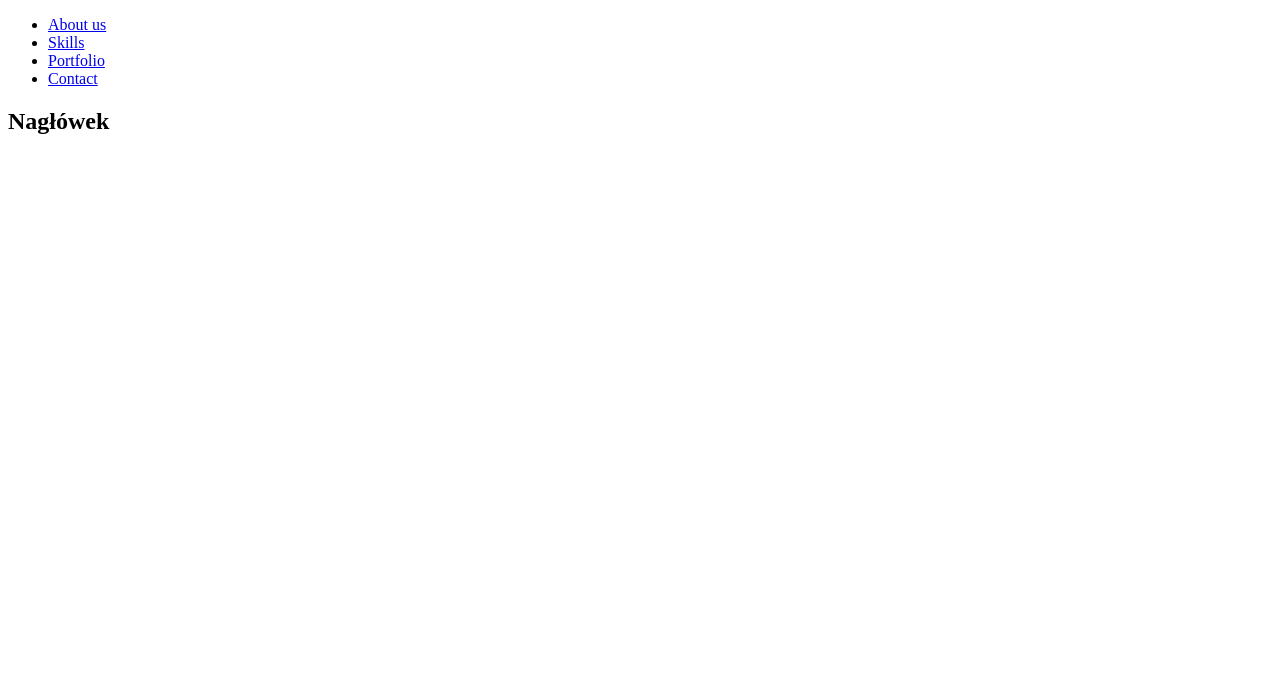
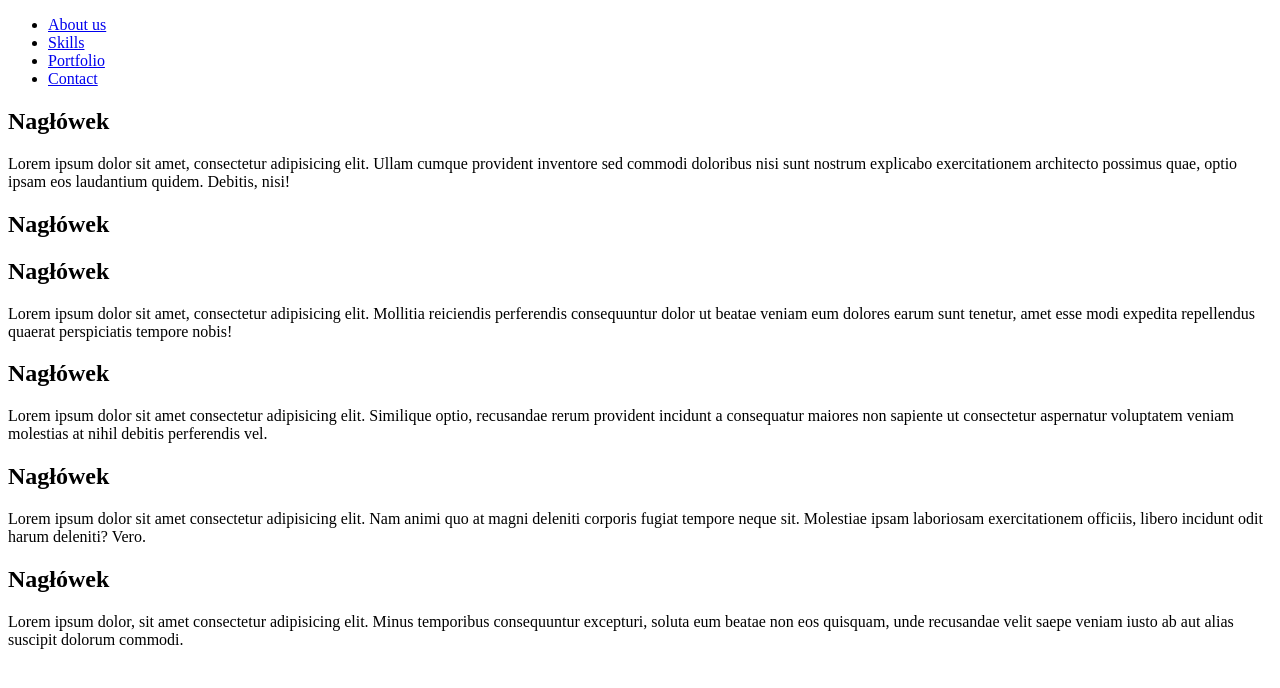
Before and after one commit to maciejrakowski98/prosta-strona-html, a plain HTML site: page index.html in a window 1280 px wide. Drawn offline with Linux system fonts and the light colour scheme.

Commit message:
sekcja skill

```diff
--- a/index.html
+++ b/index.html
@@ -15,8 +15,28 @@
             <li><a href="#contact">Contact</a></li>
         </ul>
     </nav>
-    <section id="about" class="About us">
+    <section id="About us" class="section">
         <h1>Nagłówek</h1>
+        <p>Lorem ipsum dolor sit amet, consectetur adipisicing elit. Ullam cumque provident inventore sed commodi doloribus nisi sunt nostrum explicabo exercitationem architecto possimus quae, optio ipsam eos laudantium quidem. Debitis, nisi!</p>
+    </section>
+    <section id="Skills" class="section">
+        <h2>Nagłówek</h2>
+        <div class="skill">
+            <h2>Nagłówek</h2>
+            <p>Lorem ipsum dolor sit amet, consectetur adipisicing elit. Mollitia reiciendis perferendis consequuntur dolor ut beatae veniam eum dolores earum sunt tenetur, amet esse modi expedita repellendus quaerat perspiciatis tempore nobis!</p>
+        </div>
+        <div class="skill">
+            <h2>Nagłówek</h2>
+            <p>Lorem ipsum dolor sit amet consectetur adipisicing elit. Similique optio, recusandae rerum provident incidunt a consequatur maiores non sapiente ut consectetur aspernatur voluptatem veniam molestias at nihil debitis perferendis vel.</p>
+        </div>
+        <div class="skill">
+            <h2>Nagłówek</h2>
+            <p>Lorem ipsum dolor sit amet consectetur adipisicing elit. Nam animi quo at magni deleniti corporis fugiat tempore neque sit. Molestiae ipsam laboriosam exercitationem officiis, libero incidunt odit harum deleniti? Vero.</p>
+        </div>
+        <div class="skill">
+            <h2>Nagłówek</h2>
+            <p>Lorem ipsum dolor, sit amet consectetur adipisicing elit. Minus temporibus consequuntur excepturi, soluta eum beatae non eos quisquam, unde recusandae velit saepe veniam iusto ab aut alias suscipit dolorum commodi.</p>
+        </div>
     </section>
 
 
```
